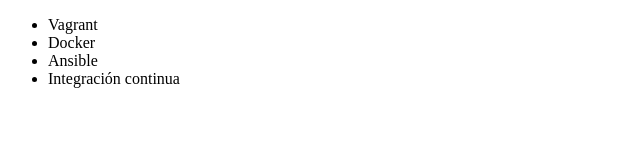
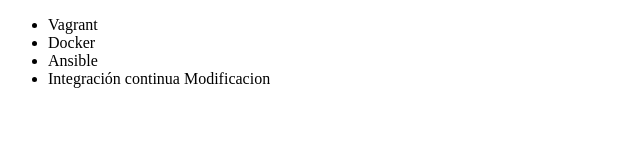
Before and after one commit to alvaro1091/alura-xurso, a plain HTML site: page index.html in a window 1280 px wide. Shown: the full height of the page, 0-640 px from the left. Drawn offline with Linux system fonts and the light colour scheme.

Commit message:
Modificacion de la lista

```diff
--- a/index.html
+++ b/index.html
@@ -9,7 +9,7 @@
          <li> Vagrant </li>
          <li> Docker </li>
          <li> Ansible </li>
-         <li> Integración continua </li>
+         <li> Integración continua Modificacion </li>
      </ul>
 </body>
 </html>
```
